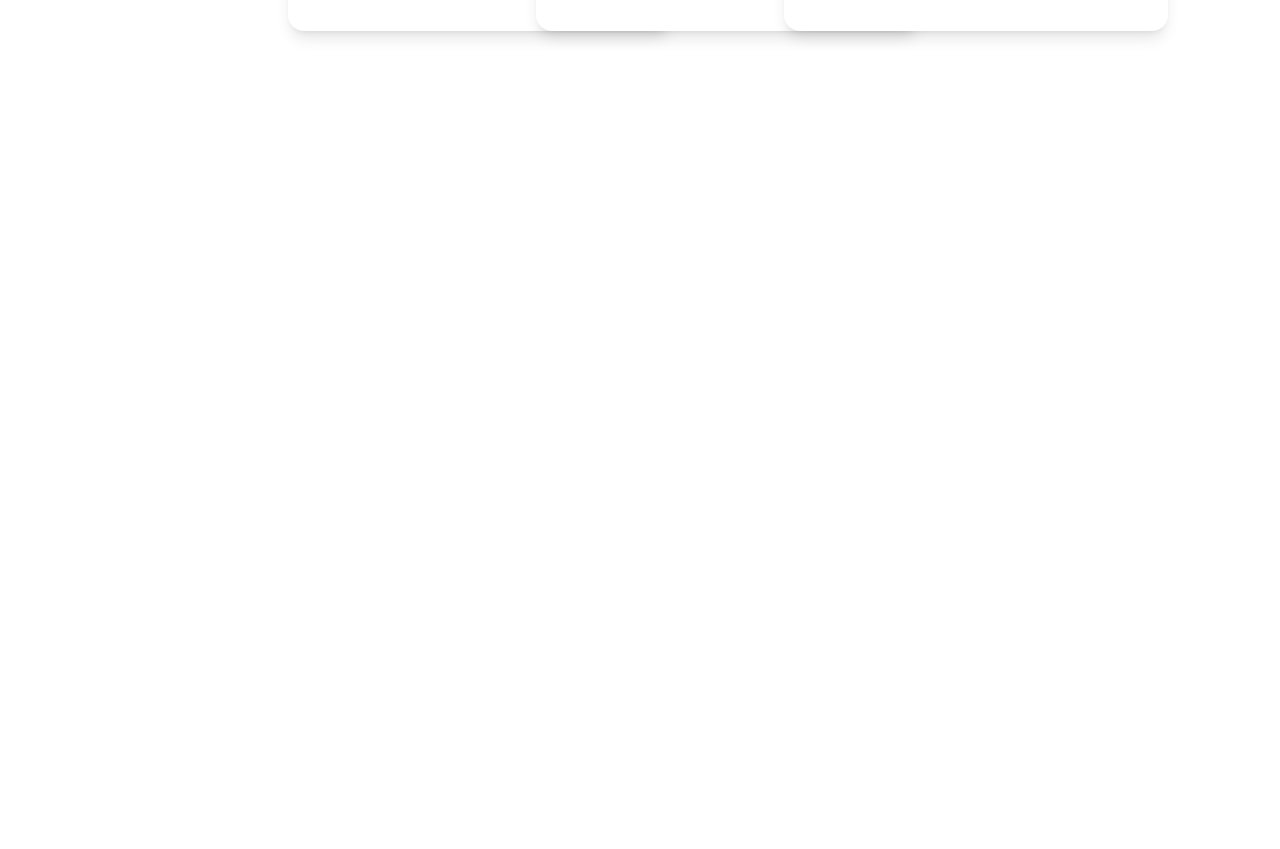
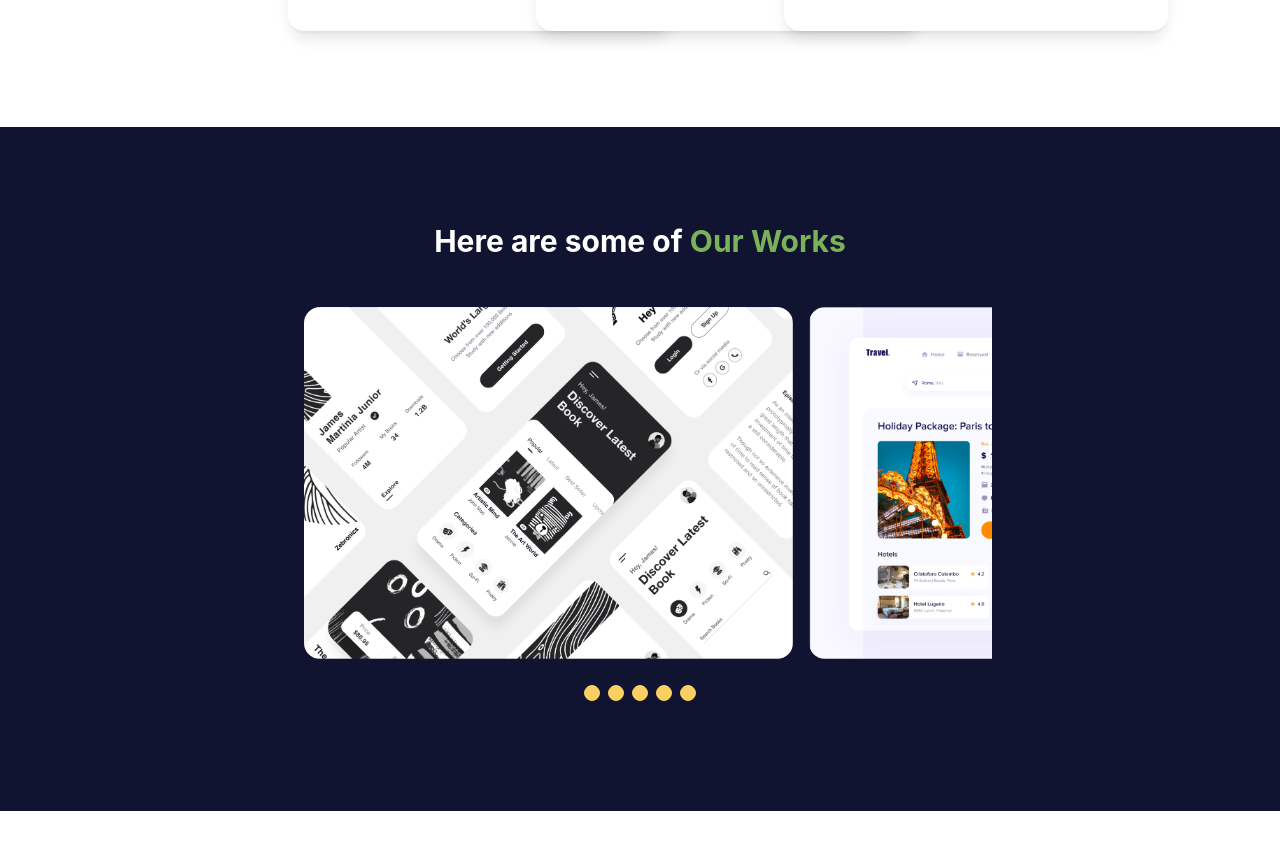
Before and after one commit to rakibul-wdp/innovative-agency-client, a React (Create React App) app: page / in a window 1280 px wide. Shown: the part 1880-2729 px from the top of the page. Before the commit the page ends 2007 px from the top, so only its background shows below. Built offline with nearby package versions, Linux system fonts and the light colour scheme.

Commit message:
add carousel in home page

```diff
--- a/src/Pages/Home/Home/Home.js
+++ b/src/Pages/Home/Home/Home.js
@@ -2,6 +2,7 @@ import React from 'react';
 import HomeBanner from '../HomeBanner/HomeBanner';
 import PopularBrand from '../PopularBrand/PopularBrand';
 import Services from '../Services/Services';
+import Works from '../Works/Works';
 
 const Home = () => {
   return (
@@ -9,6 +10,7 @@ const Home = () => {
       <HomeBanner />
       <PopularBrand />
       <Services />
+      <Works />
     </div>
   );
 };
--- /dev/null
+++ b/src/Pages/Home/Works/Works.js
@@ -0,0 +1,52 @@
+import React from 'react';
+import carouselOne from '../../../assets/images/carousel-1.png';
+import carouselTwo from '../../../assets/images/carousel-2.png';
+import carouselThree from '../../../assets/images/carousel-3.png';
+import carouselFour from '../../../assets/images/carousel-4.png';
+import carouselFive from '../../../assets/images/carousel-5.png';
+
+const Works = () => {
+  return (
+    <div className='px-72 mb-24 bg-[#111430] py-24'>
+      <h2 className='text-center text-3xl font-bold text-white'>
+        Here are some of <span className='text-accent'>Our Works</span>
+      </h2>
+      <div className='carousel carousel-center max-w-6xl mx-auto h-96 p-4 space-x-4 bg-[#111430] rounded-box mt-8'>
+        <div id='item1' className='carousel-item'>
+          <img src={carouselOne} alt='' className='rounded-box' />
+        </div>
+        <div id='item2' className='carousel-item'>
+          <img src={carouselTwo} alt='' className='rounded-box' />
+        </div>
+        <div id='item3' className='carousel-item'>
+          <img src={carouselThree} alt='' className='rounded-box' />
+        </div>
+        <div id='item4' className='carousel-item'>
+          <img src={carouselFour} alt='' className='rounded-box' />
+        </div>
+        <div id='item5' className='carousel-item'>
+          <img src={carouselFive} alt='' className='rounded-box' />
+        </div>
+      </div>
+      <div className='flex justify-center w-full py-2 gap-2'>
+        <a href='#item1'>
+          <div class='badge badge-sm btn-primary'></div>
+        </a>
+        <a href='#item2'>
+          <div class='badge badge-sm btn-primary'></div>
+        </a>
+        <a href='#item3'>
+          <div class='badge badge-sm btn-primary'></div>
+        </a>
+        <a href='#item4'>
+          <div class='badge badge-sm btn-primary'></div>
+        </a>
+        <a href='#item5'>
+          <div class='badge badge-sm btn-primary'></div>
+        </a>
+      </div>
+    </div>
+  );
+};
+
+export default Works;
```
Also changed, not shown: src/Pages/Home/Works/Works.css (added).
